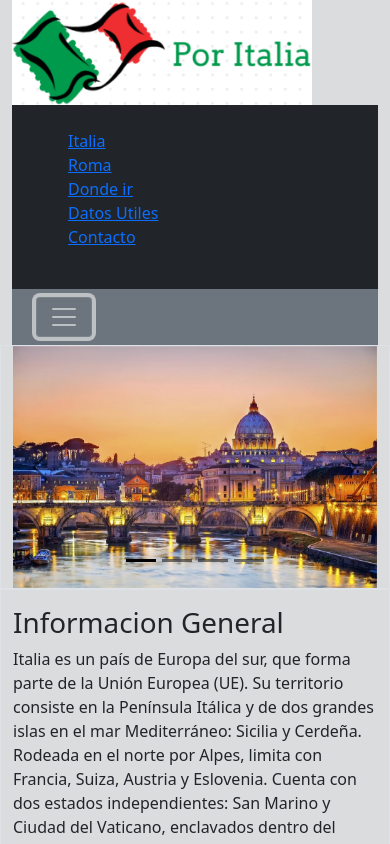
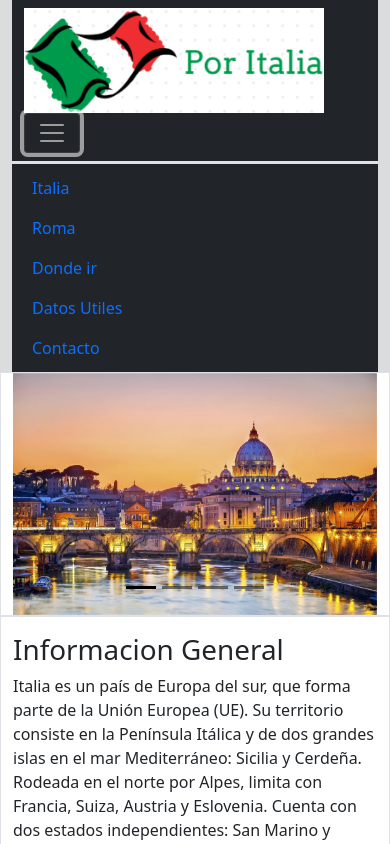
Before and after one commit to lautarohaili/proyecto_pagina_web, a plain HTML site: page index.html in a window 390 px wide. Both pictures are taken after a click on the button 64 px from the left and 132 px from the top of the page. Shown: the top 844 px of the page. Drawn offline with nearby package versions, Linux system fonts and the light colour scheme; a web font is replaced by a local one.

Commit message:
menu hambur

```diff
--- a/index.html
+++ b/index.html
@@ -36,41 +36,24 @@
   </head>
   <body>
     <div class="bg-secondary bg-opacity-25">
-      <header class="container">
-        <div class="row">
-          <div class="col-md-2 col-xs-4">
+      <header class="container-fluid">
+
+          <nav
+            class="
+              navbar navbar-dark
+              border-3 border-bottom
+              bg-dark
+            "
+          >
+            <div class="container-fluid">
               <img class="logo__imagen" src="./imagenes/logo.png" alt="logo" />
-          </div>
-          <nav class="">
-            <div class="collapse" id="navbarToggleExternalContent">
-              <div class="bg-dark p-4">
-                <ul>
-                  <li>
-                    <a href="./Paginas/italia.html">Italia</a>
-                  </li>
-                  <li>
-                    <a href="./Paginas/roma.html">Roma</a>
-                  </li>
-                  <li>
-                    <a href="./Paginas/donde ir.html">Donde ir</a>
-                  </li>
-                  <li>
-                    <a href="./Paginas/datos utiles.html">Datos Utiles</a>
-                  </li>
-                  <li>
-                    <a href="./Paginas/contacto.html">Contacto</a>
-                  </li>
-                </ul>
-              </div>
-            </div>
-            <nav class="navbar navbar-dark bg-secondary">
-              <div class="container-fluid">
+
               <button
                 class="navbar-toggler"
                 type="button"
                 data-bs-toggle="collapse"
-                  data-bs-target="#navbarToggleExternalContent"
-                  aria-controls="navbarToggleExternalContent"
+                data-bs-target="#menuNavegacion"
+                aria-controls="menuNavegacion"
                 aria-expanded="false"
                 aria-label="Toggle navigation"
               >
@@ -78,10 +61,33 @@
               </button>
             </div>
           </nav>
-          </nav>
+          <div
+            class="collapse navbar-collapse bg-dark"
+            id="menuNavegacion"
+          >
+            <ul class="navbar-nav ms-3 bg-dark p-1">
+              <li class="nav-item">
+                <a class="nav-link" href="./Paginas/italia.html">Italia</a>
+              </li>
+              <li class="nav-item">
+                <a class="nav-link" href="./Paginas/roma.html">Roma</a>
+              </li>
+              <li class="nav-item">
+                <a class="nav-link" href="./Paginas/donde ir.html">Donde ir</a>
+              </li>
+              <li class="nav-item">
+                <a class="nav-link" href="./Paginas/datos utiles.html"
+                  >Datos Utiles</a
+                >
+              </li>
+              <li class="nav-item">
+                <a class="nav-link" href="./Paginas/contacto.html">Contacto</a>
+              </li>
+            </ul>
+          </div>
         </div>
       </header>
-      <div class="container">
+      <div class="container-fluid">
         <div class="row align-items-stretch">
           <div class="border col-sm-12 col-md-12">
             <div
```
Lines whose indentation alone changed are shown as unchanged.
